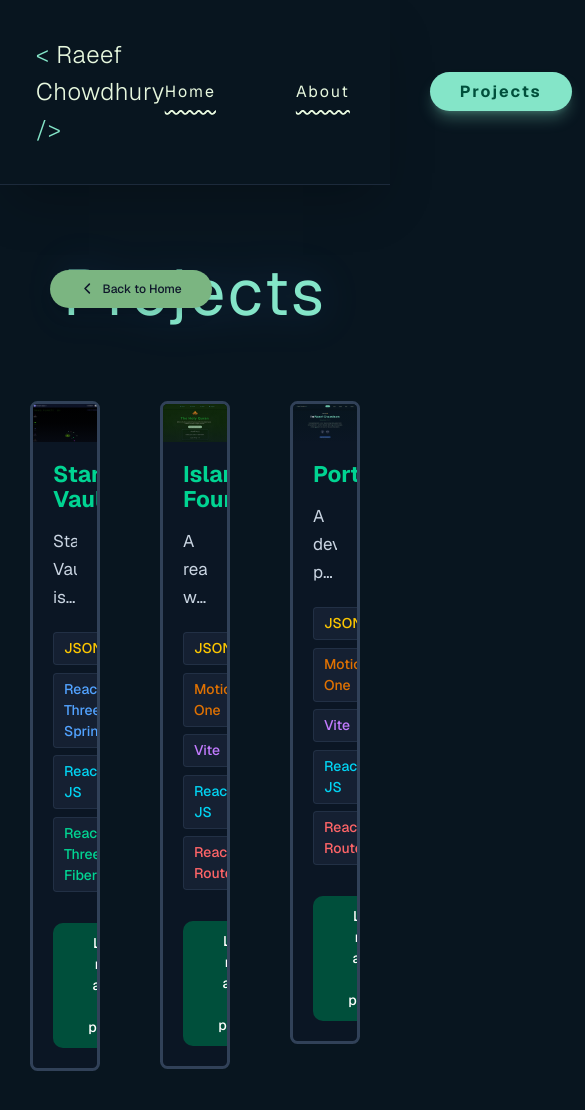
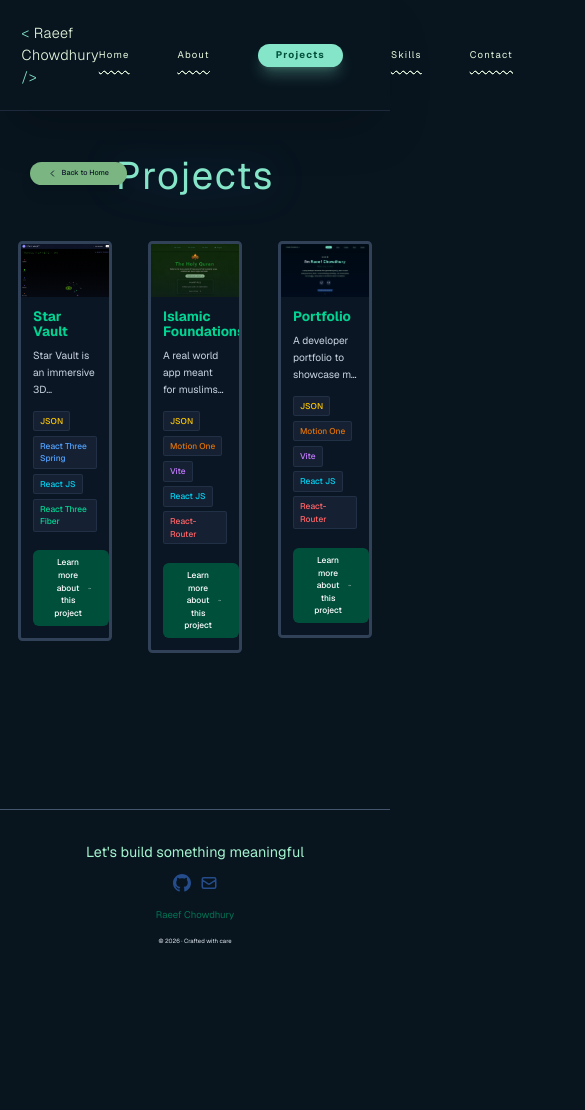
Before and after one commit to Raeef-Chowdhury/Portfolio, a Next.js app: page /projects in a window 390 px wide. Shown: the top 1110 px of the page, 585 px wide, since content can reach past the window. After the commit the page ends 982 px from the top, so only its background shows below. Built offline with nearby package versions, Linux system fonts and the light colour scheme.

Commit message:
feat(ui): add contact and footer section

```diff
--- a/app/globals.css
+++ b/app/globals.css
@@ -56,3 +56,27 @@ html {
     }
   }
 }
+
+@media (max-width: 1279px) {
+  html {
+    font-size: 52%;
+  }
+}
+
+@media (max-width: 1023px) {
+  html {
+    font-size: 50%;
+  }
+}
+
+@media (max-width: 767px) {
+  html {
+    font-size: 43.75%;
+  }
+}
+
+@media (max-width: 639px) {
+  html {
+    font-size: 37.5%;
+  }
+}
--- a/app/layout.tsx
+++ b/app/layout.tsx
@@ -1,6 +1,7 @@
 import { Geist, Geist_Mono } from "next/font/google";
 import "./globals.css";
 import Header from "@/components/header";
+import Footer from "@/components/footer";
 import { title } from "process";
 
 const geistSans = Geist({
@@ -43,6 +44,7 @@ export default function RootLayout({
       >
         <Header />
         {children}
+        <Footer />
       </body>
     </html>
   );
--- a/app/projects/page.tsx
+++ b/app/projects/page.tsx
@@ -36,7 +36,11 @@ function Projects() {
                 className={`group border-slate-700 hover:border-emerald-400/20 overflow-hidden hover:cursor-pointer
     hover:shadow-[0px_8px_30px_rgba(16,185,129,0.1)] hover:scale-[1.01] transition-all duration-300 border-[3px] max-w-[520px] rounded-xl flex flex-col bg-slate-900/40`}
               >
-                <div className="relative w-full aspect-[15/9] overflow-hidden bg-slate-800">
+                <div
+                  className={`relative w-full aspect-[15/9] overflow-hidden ${
+                    project.id === "raeefPortfolio" ? "contrast-110" : ""
+                  }  bg-slate-800`}
+                >
                   <Image
                     src={project.image}
                     className="w-full h-full object-cover transition-transform duration-500 group-hover:scale-105"
--- a/components/activity.tsx
+++ b/components/activity.tsx
@@ -172,14 +172,14 @@ async function Activity() {
             <h3 className="text-[2.4rem] font-semibold text-text mb-[2.4rem]">
               Recent Work{" "}
             </h3>
-            <div className="grid grid-cols-3 gap-[4.2rem]">
+            <div className="grid grid-cols-3 gap-[4.2rem] max-[644px]:grid-cols-1 max-[644px]:justify-items-center">
               {commitDetails.map((commit: Commit, index: number) => (
                 <a
                   key={index}
                   href={commit.html_url}
                   target="_blank"
                   rel="noopener noreferrer"
-                  className="group border max-w-[424px] border-slate-700/70 border-2 hover:border-emerald-600 bg-slate-900/40 hover:bg-slate-900/60 rounded-xl p-[2.4rem] transition-all duration-200"
+                  className="group border max-w-[424px] max-[644px]:w-[244px] mx-[3rem] border-slate-700/70 border-2 hover:border-emerald-600 bg-slate-900/40 hover:bg-slate-900/60 rounded-xl p-[2.4rem] transition-all duration-200"
                 >
                   <div className="flex flex-col gap-[2rem]">
                     <div className="flex flex-col items-center text-center gap-[1.2rem]">
@@ -201,7 +201,7 @@ async function Activity() {
                       </p>
                     </div>
 
-                    <div className="flex items-center justify-center gap-[2.4rem] text-[1.4rem] pt-[1.6rem] border-t border-slate-700/50">
+                    <div className=" flex items-center justify-center gap-[2.4rem] text-[1.4rem] pt-[1.6rem] border-t border-slate-700/50">
                       <span className="font-mono text-slate-400">
                         {commit.sha.substring(0, 7)}
                       </span>
--- /dev/null
+++ b/components/footer.tsx
@@ -0,0 +1,49 @@
+import Link from "next/link";
+
+export default function Footer() {
+  return (
+    <footer className=" mt-[6rem] border-t border-slate-600 pb-24 pt-12 px-4">
+      <div className="max-w-4xl flex flex-col gap-[1.2rem] mx-auto text-center">
+        {" "}
+        <p className=" mt-[2.4rem] text-emerald-200 text-[2.4rem] mb-2">
+          Let{"'"}s build something meaningful
+        </p>
+        <div className="flex justify-center gap-6 mb-6">
+          <Link
+            href="https://github.com/raeef-chowdhury"
+            className="text-secondary hover:text-primary hover:scale-125  transition-all"
+          >
+            <svg className="w-12 h-12" fill="currentColor" viewBox="0 0 24 24">
+              <path d="M12 0c-6.626 0-12 5.373-12 12 0 5.302 3.438 9.8 8.207 11.387.599.111.793-.261.793-.577v-2.234c-3.338.726-4.033-1.416-4.033-1.416-.546-1.387-1.333-1.756-1.333-1.756-1.089-.745.083-.729.083-.729 1.205.084 1.839 1.237 1.839 1.237 1.07 1.834 2.807 1.304 3.492.997.107-.775.418-1.305.762-1.604-2.665-.305-5.467-1.334-5.467-5.931 0-1.311.469-2.381 1.236-3.221-.124-.303-.535-1.524.117-3.176 0 0 1.008-.322 3.301 1.23.957-.266 1.983-.399 3.003-.404 1.02.005 2.047.138 3.006.404 2.291-1.552 3.297-1.23 3.297-1.23.653 1.653.242 2.874.118 3.176.77.84 1.235 1.911 1.235 3.221 0 4.609-2.807 5.624-5.479 5.921.43.372.823 1.102.823 2.222v3.293c0 .319.192.694.801.576 4.765-1.589 8.199-6.086 8.199-11.386 0-6.627-5.373-12-12-12z" />
+            </svg>
+          </Link>
+
+          <a
+            href="#mailto:raeef.chowdhury23@gmail.com"
+            className="text-secondary hover:text-primary hover:scale-125  transition-all"
+          >
+            <svg
+              className="w-12 h-12"
+              fill="none"
+              stroke="currentColor"
+              viewBox="0 0 24 24"
+            >
+              <path
+                strokeLinecap="round"
+                strokeLinejoin="round"
+                strokeWidth={2}
+                d="M3 8l7.89 5.26a2 2 0 002.22 0L21 8M5 19h14a2 2 0 002-2V7a2 2 0 00-2-2H5a2 2 0 00-2 2v10a2 2 0 002 2z"
+              />
+            </svg>
+          </a>
+        </div>
+        <p className="text-emerald-600  opacity-70 text-[1.6rem]">
+          Raeef Chowdhury
+        </p>
+        <p className="text-slate-200 mt-[1.2rem] text-[1rem]">
+          © 2026 · Crafted with care
+        </p>
+      </div>
+    </footer>
+  );
+}
--- a/components/projects.tsx
+++ b/components/projects.tsx
@@ -25,24 +25,24 @@ function Projects() {
   return (
     <div
       id="projects"
-      className="max-w-[1440px] mx-auto mt-[24rem]  flex flex-col items-center "
+      className="max-w-[1440px] mx-auto mt-[24rem] min-w  flex flex-col items-center "
     >
       <div className="flex justify-center items-center w-full relative ">
         <Heading content="Featured Projects" />
         <Link href="/projects">
-          <button className="decoration-dotted absolute right-0 text-text text-[1.8rem] underline underline-offset-8 hover:text-primary transition-all hover:scale-105 hover:cursor-pointer">
+          <button className="decoration-dotted  max-[1544px]:hidden text-text text-[1.8rem] underline underline-offset-8 hover:text-primary transition-all hover:scale-105 hover:cursor-pointer px-[3rem]">
             View All →
           </button>
         </Link>
       </div>
 
-      <div className="Project__board mt-[6.4rem] flex justify-between gap-[6rem] items-center ">
+      <div className="Project__board mt-[6.4rem] max-[1388px]:flex-col  min-[1388px]:flex gap-[6rem] justify-between  items-center ">
         <Link href="/projects/star-vault ">
-          <div className="border-slate-700 hover:border-slate-500 overflow-hidden hover:cursor-pointer hover:shadow-[0px_8px_20px_rgba(255,255,255,0.1)] hover:scale-[1.02] transition-all duration-300 border-4 max-w-[840px] rounded-2xl flex flex-col gap-[2.4rem]">
-            <div className="w-full h-[388px] rounded bg-emerald-900/40 p-6 flex items-center justify-center overflow-hidden">
+          <div className="border-slate-700  hover:border-slate-500 max-[1388px]:mb-[6.4rem] overflow-hidden  hover:cursor-pointer hover:shadow-[0px_8px_20px_rgba(255,255,255,0.1)] hover:scale-[1.02] transition-all duration-300 border-4 mx-auto  max-[788px]:max-w-[388px]   max-w-[840px] rounded-2xl flex flex-col gap-[2.4rem]">
+            <div className="w-full  rounded bg-emerald-900/40 p-6 flex items-center justify-center overflow-hidden">
               <Image
                 src={StarVaultImg}
-                className="w-full h-full object-cover rounded-xl"
+                className="w-full h-full object-cover rounded-xl "
                 width={622}
                 height={388}
                 alt="Star Vault 3D galaxy journaling interface showing memories as stars in personalized galaxies"
@@ -75,8 +75,8 @@ function Projects() {
           </div>{" "}
         </Link>
         <Link href="/projects/islamic-foundations">
-          <div className="border-slate-700 hover:border-slate-500 overflow-hidden hover:cursor-pointer hover:shadow-[0px_8px_20px_rgba(255,255,255,0.1)] hover:scale-[1.02] transition-all duration-300 border-4 max-w-[840px] rounded-2xl flex flex-col gap-[2.4rem]">
-            <div className="w-full h-[388px] rounded bg-emerald-900/40 p-6 flex items-center justify-center overflow-hidden">
+          <div className="border-slate-700 hover:border-slate-500 overflow-hidden hover:cursor-pointer hover:shadow-[0px_8px_20px_rgba(255,255,255,0.1)] hover:scale-[1.02] transition-all duration-300 border-4 mx-auto  max-[788px]:max-w-[388px]   max-w-[840px max-w-[840px] rounded-2xl flex flex-col gap-[2.4rem]">
+            <div className="w-full  rounded bg-emerald-900/40 p-6 flex items-center justify-center overflow-hidden">
               <Image
                 src={IslamicImg}
                 className="w-full h-full object-cover rounded-xl"
@@ -111,6 +111,11 @@ function Projects() {
           </div>
         </Link>
       </div>
+      <Link href="/projects">
+        <button className=" mt-[6rem] decoration-dotted  min-[1544px]:hidden text-text text-[1.8rem] underline underline-offset-8 hover:text-primary transition-all hover:scale-105 hover:cursor-pointer">
+          View All →
+        </button>
+      </Link>
     </div>
   );
 }
```
